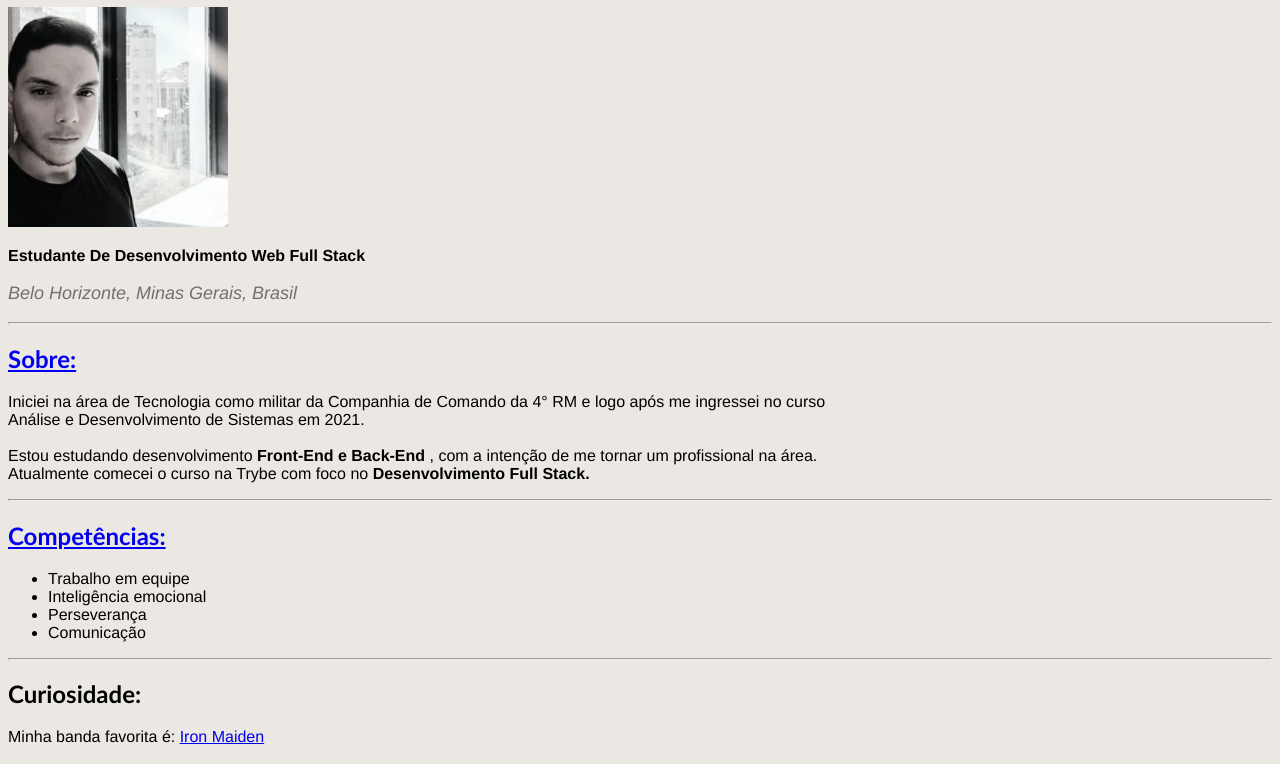
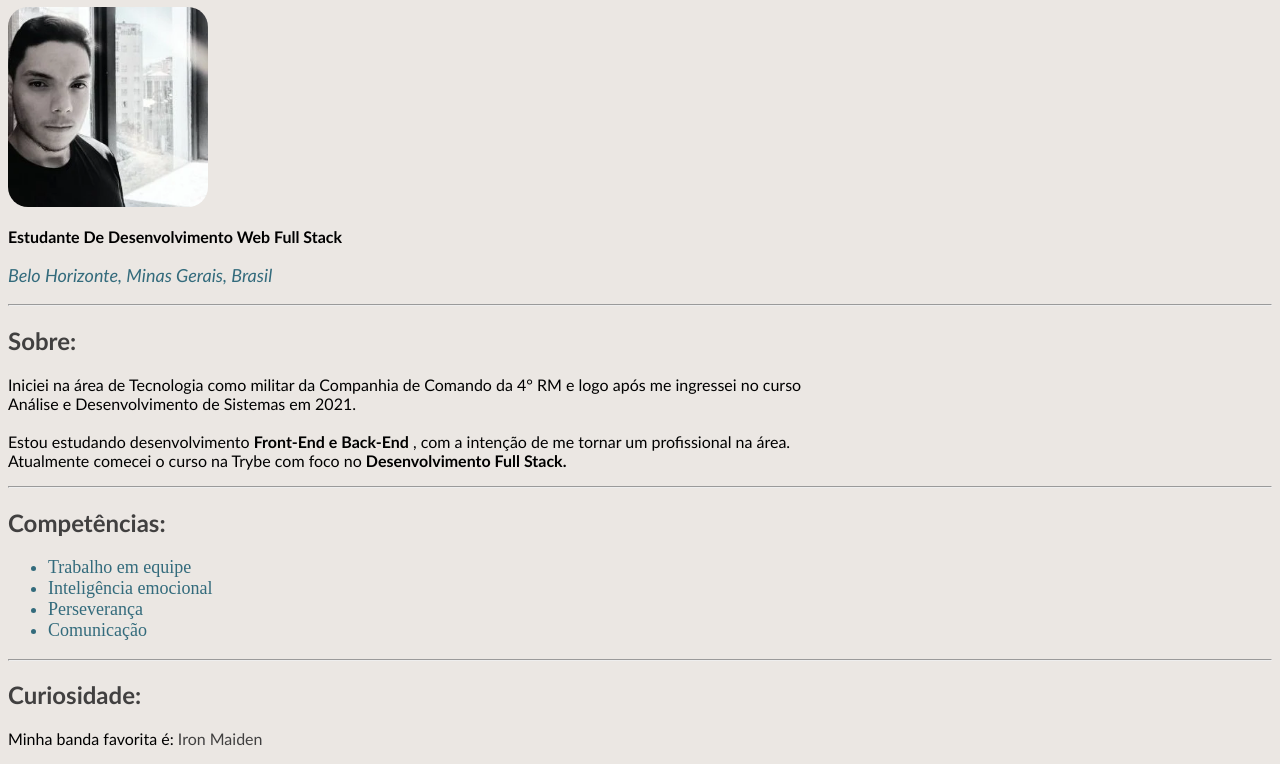
Before and after one commit to ArturHAlves/ArturHAlves.github.io, a plain HTML site: page index.html in a window 1280 px wide. Shown: the part 73-837 px from the top of the page. Drawn offline with Linux system fonts and the light colour scheme.

Commit message:
alteracoes css

```diff
--- a/index.html
+++ b/index.html
@@ -3,19 +3,24 @@
 <head>
     <meta charset="UTF-8">
     <title>Portfolio</title>
-<link rel="stylesheet" type="text/css" href="style.css">
+
+    <link rel="stylesheet" type="text/css" href="style.css">
 
   </head>
-<body>
-    <h1><a  id="nome-main">Artur Henrique Alves Almeida</a></h1>
-    <img id="foto-perfil" src="/imagens/fotoPerfil.png" alt="foto de perfil" width="220px" />
+
+  <body>
+
+    <h1><a id="nome-main">Artur Henrique Alves Almeida</a></h1>
+
+    <img id="foto-perfil" src="/imagens/fotoPerfil.png" alt="foto de perfil" />
 
     <p><strong>Estudante De Desenvolvimento Web Full Stack</strong></p>
     <p id="endereco"><em>Belo Horizonte, Minas Gerais, Brasil </em></p>
 
     <hr />
-    <h2>     <a href="#paragrafo-sobreMim">Sobre:</a></h2>
-    <p id="paragrafo-sobreMim">
+
+    <h2><a href="#">Sobre:</a></h2>
+     <p id="paragrafo-sobre">
       Iniciei na área de Tecnologia como militar da Companhia de Comando da 4°
       RM e logo após me ingressei no curso <br />Análise e Desenvolvimento de
       Sistemas em 2021. <br />
@@ -28,8 +33,9 @@
 
     <hr />
 
-    <h2><a href="#lista-competencias">Competências:</a></h2>
-    <ul id="lista-competencias">
+    <h2><a href="#">Competências:</a></h2>
+
+    <ul class="lista-competencias">
       <li>Trabalho em equipe</li>
       <li>Inteligência emocional</li>
       <li>Perseverança</li>
@@ -38,7 +44,9 @@
 
     <hr>
 
-    <h2>Curiosidade:</h2>
-   <p>Minha banda favorita é: <a target="_blank" href="https://www.ironmaiden.com/">Iron Maiden</p>
-</body>
+    <h2><a href="#">Curiosidade:</a></h2>
+
+    <p>Minha banda favorita é: <a target="_blank" href="https://www.ironmaiden.com/">Iron Maiden</p>
+
+    </body>
 </html>
--- a/style.css
+++ b/style.css
@@ -5,19 +5,26 @@ body {
   font-family: "Times New Roman", Times, serif;
 }
 
-h2 {
+#foto-perfil{
+  width: 200px;
+  border-radius: 10%;
+}
+
+h2, p {
   font-family: "Gill Sans", "Gill Sans MT", Calibri, "Trebuchet MS", sans-serif;
 }
 
-p {
-  font-family: "Franklin Gothic Medium", "Arial Narrow", Arial, sans-serif;
+a {
+  color: #414040;
+  text-decoration: none;
 }
 
-#endereco {
-  color: rgb(112, 112, 112);
+ul li,
+#endereco, .lista-competencias  {
+  color: rgb(51, 107, 124);
   font-size: 18px;
 }
 
-#lista-competencias {
+/* .lista-competencias {
   font-family: "Franklin Gothic Medium", "Arial Narrow", Arial, sans-serif;
-}
+} */
```
